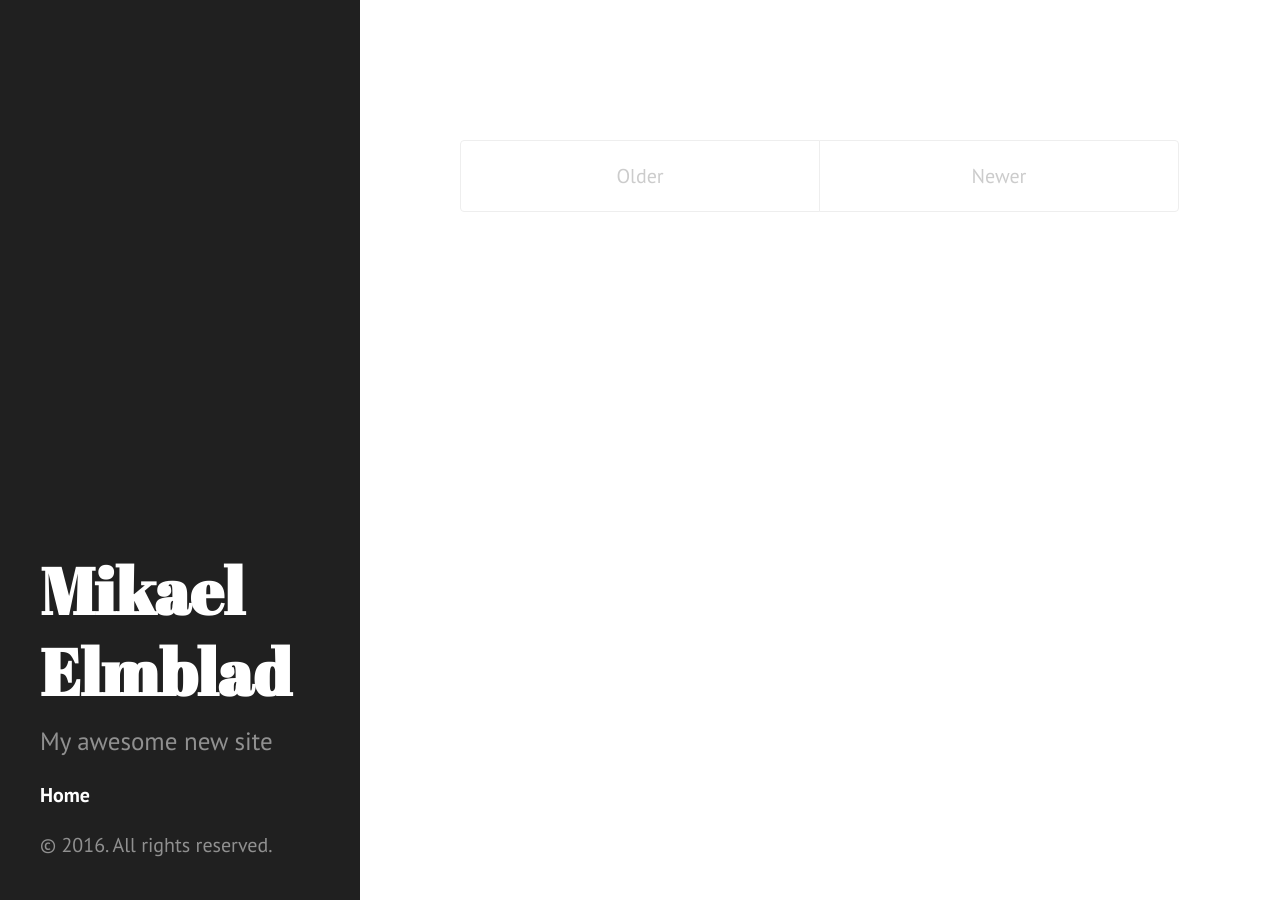
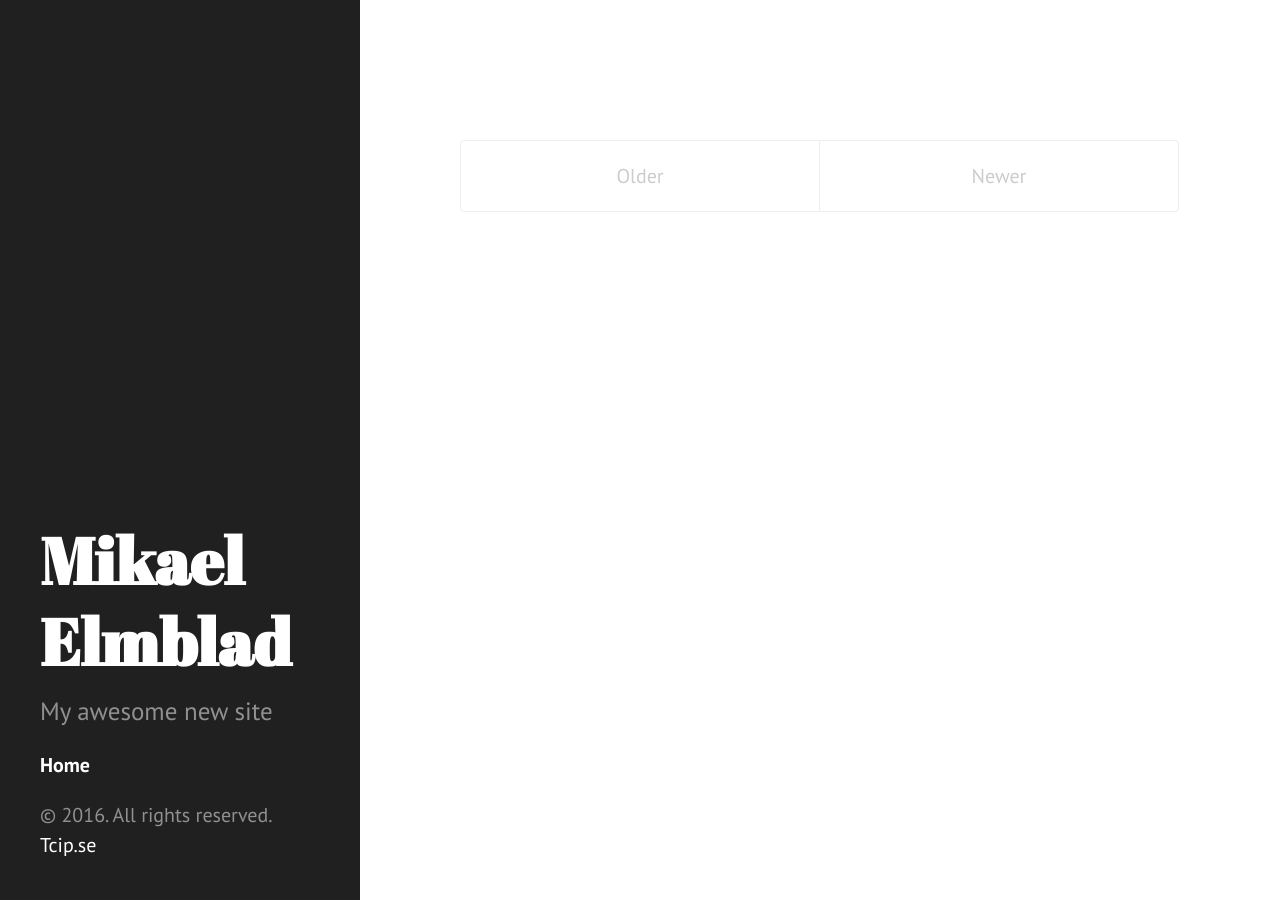
Before and after one commit to Tcip/Tcip.github.io, a Jekyll site: the page built from index.html, in a window 1280 px wide. Built offline with Jekyll 4.4.1, drawn with Linux system fonts in a browser that asks for light colours; the list of posts is cut into pages by our own code.

Commit message:
Update sidebar.html

```diff
--- a/_includes/sidebar.html
+++ b/_includes/sidebar.html
@@ -31,6 +31,6 @@
       <li class="sidebar-nav-item">Currently v{{ site.version }}</li-->
     </ul>
 
-    <p>&copy; {{ site.time | date: '%Y' }}. All rights reserved.</p>
+    <p>&copy; {{ site.time | date: '%Y' }}. All rights reserved. <a href="http://www.tcip.se">Tcip.se</a></p>
   </div>
 </div>
```
